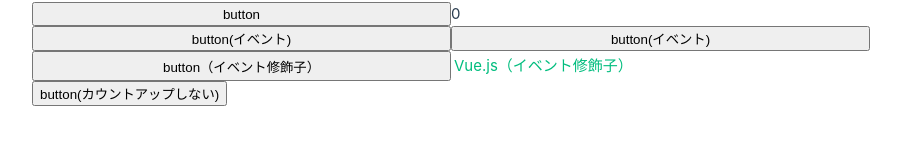
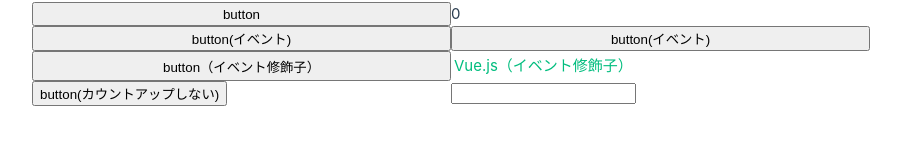
Before and after one commit to aachan1127/vue-lesson, a Vue app: page / in a window 1280 px wide. Shown: the part 466-610 px from the top of the page, without its empty margins (189-1090 px from the left). Built offline with nearby package versions, Linux system fonts and the light colour scheme.

Commit message:
udemy31 キー修飾子

```diff
--- a/src/App.vue
+++ b/src/App.vue
@@ -130,6 +130,11 @@ function countUp(event, times) {
     <!-- @click.stop="" でもOK! ""の中に追加で挙動させたいコードを書ける-->
     <!-- @click.stop.prevent の様に連続して書いてもOK！ -->
   </div>
+
+  <!-- @key.upでキーボードを押された時だけカウントされる .spade(スペースキー) .delete(削除キー) など追加もできる-->
+  <div>
+    <input type="text" @keyup.space.delete="count++" />
+  </div>
 </template>
 
 <style>
```
